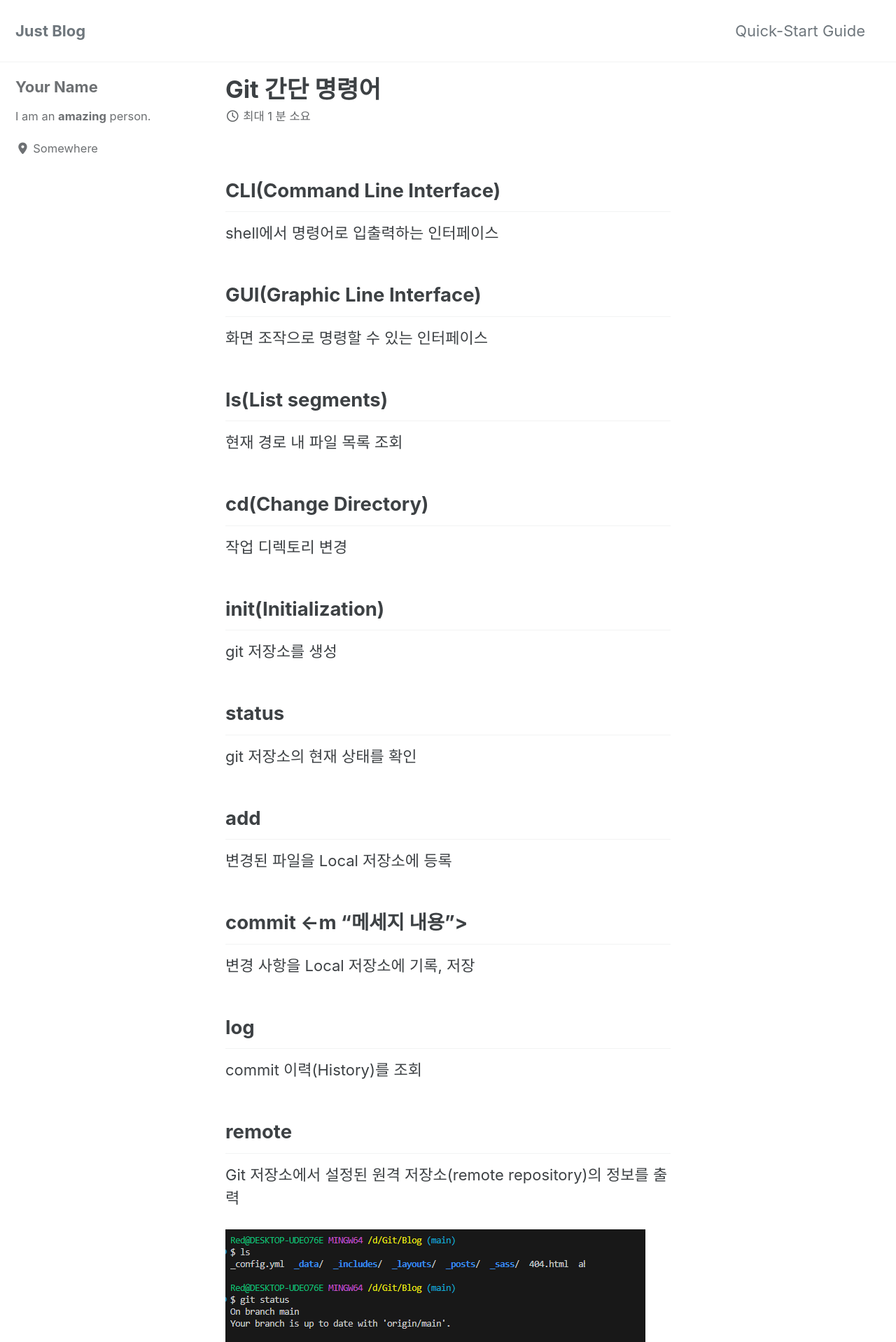
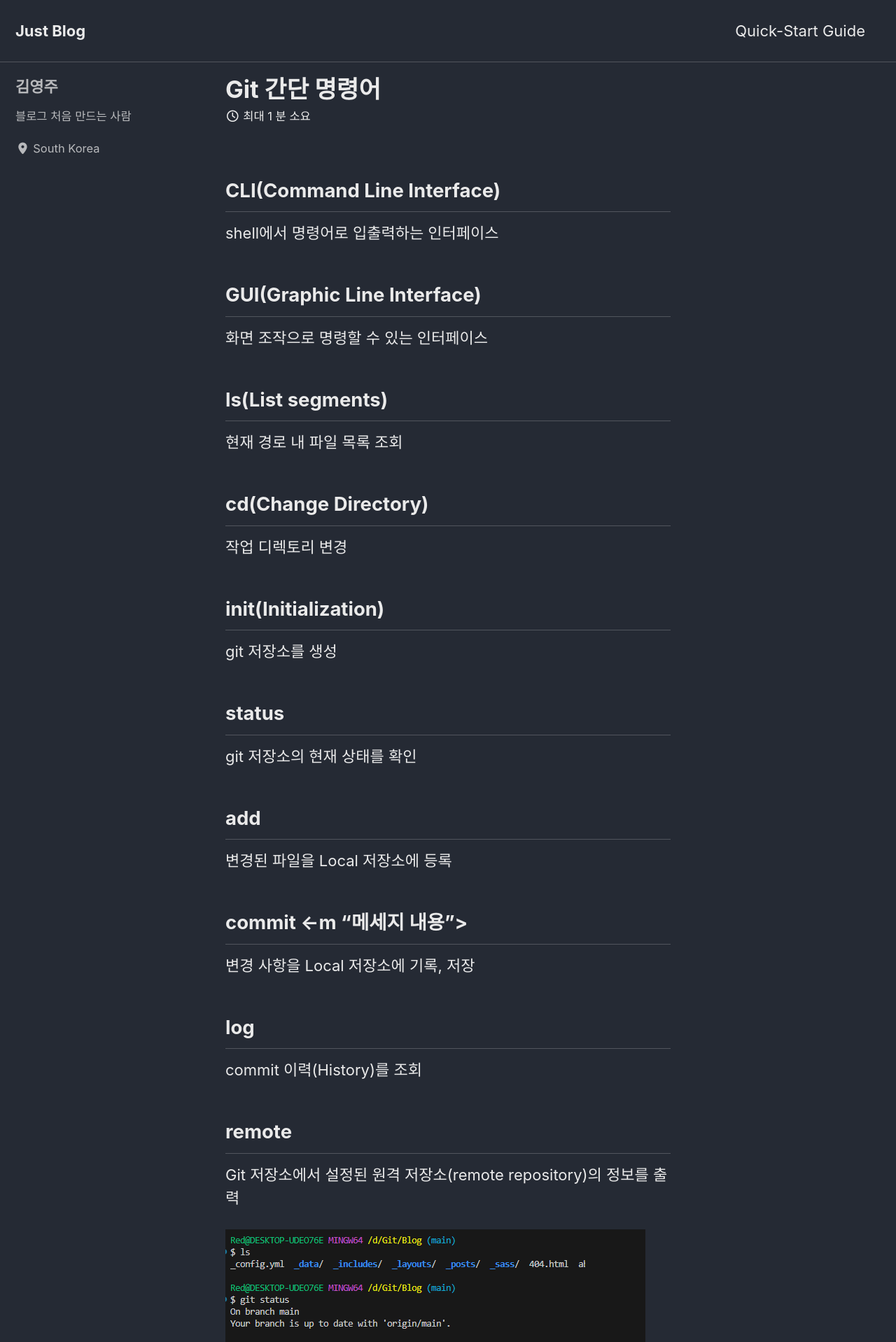
Before and after one commit to GIM-YOUNG-JOO/GIM-YOUNG-JOO.github.io, a Jekyll site: the page built from _posts/2025-01-22-git-study.md, in a window 1280 px wide. Shown: the top 1918 px of the page at 70% size. Built offline with Jekyll 4.4.1, drawn with Linux system fonts in a browser that asks for light colours; cached includes are drawn as plain includes.

Commit message:
refactor: 설정 변경

```diff
--- a/_config.yml
+++ b/_config.yml
@@ -12,7 +12,7 @@
 
 # theme                  : "minimal-mistakes-jekyll"
 # remote_theme           : "mmistakes/minimal-mistakes"
-minimal_mistakes_skin    : "default" # "air", "aqua", "contrast", "dark", "dirt", "neon", "mint", "plum", "sunrise"
+minimal_mistakes_skin    : "dark" # "air", "aqua", "contrast", "dark", "dirt", "neon", "mint", "plum", "sunrise"
 
 # Site Settings
 locale                   : "ko-KR"
@@ -113,10 +113,10 @@ analytics:
 
 # Site Author
 author:
-  name             : "Your Name"
+  name             : "김영주"
   avatar           : # path of avatar image, e.g. "/assets/images/bio-photo.jpg"
-  bio              : "I am an **amazing** person."
-  location         : "Somewhere"
+  bio              : "블로그 처음 만드는 사람"
+  location         : "South Korea"
   email            :
   links:
     - label: "Email"
```
